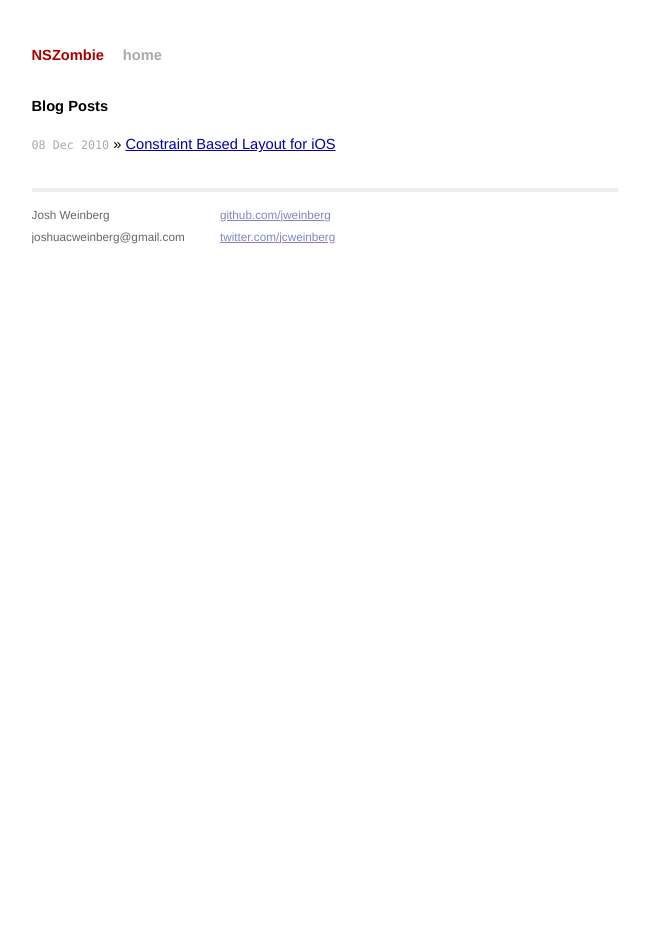
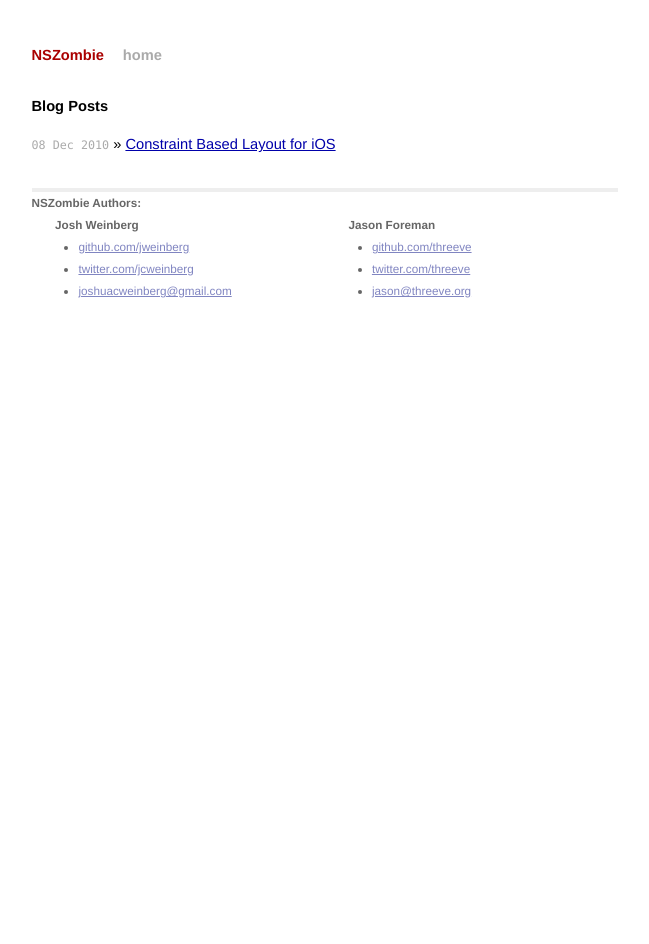
Before and after one commit to NSZombie/nszombie.github.com, a Jekyll site: the page built from index.html, in a window 1280 px wide. Shown: the whole page, without its empty margins (315-964 px from the left). Built offline with Jekyll 4.4.1, drawn with Linux system fonts in a browser that asks for light colours; after the commit the page ends 900 px from its top, so only the background shows below that.

Commit message:
Tweak styles, add my info to footer.

```diff
--- a/_layouts/default.html
+++ b/_layouts/default.html
@@ -16,24 +16,31 @@
 <body>
 
 <div class="site">
+
   <div class="title">
     <a href="/">NSZombie</a>
     <a class="extra" href="/">home</a>
   </div>
+
   {{ content }}
 
   <div class="footer">
+      <div style="clear: both;"><h3>NSZombie Authors:</h3></div>
     <div class="contact">
-      <p>
-        Josh Weinberg<br />
-        joshuacweinberg@gmail.com
-      </p>
+        <h4>Josh Weinberg</h4>
+        <ul>
+            <li><a href="http://github.com/jweinberg/">github.com/jweinberg</a></li>
+            <li><a href="http://twitter.com/jcweinberg/">twitter.com/jcweinberg</a></li>
+            <li><a href="mailto:joshuacweinberg@gmail.com">joshuacweinberg@gmail.com</a></li>
+        </ul>
     </div>
     <div class="contact">
-      <p>
-        <a href="http://github.com/jweinberg/">github.com/jweinberg</a><br />
-        <a href="http://twitter.com/jcweinberg/">twitter.com/jcweinberg</a>
-      </p>
+        <h4>Jason Foreman</h4>
+        <ul>
+            <li><a href="http://github.com/threeve/">github.com/threeve</a></li>
+            <li><a href="http://twitter.com/threeve/">twitter.com/threeve</a></li>
+            <li><a href="mailto:jason@threeve.org">jason@threeve.org</a></li>
+        </ul>
     </div>
   </div>
 </div>
--- a/_layouts/post.html
+++ b/_layouts/post.html
@@ -2,7 +2,11 @@
 layout: default
 ---
 <div id="post">
+    <h2><a href="{{ page.url }}">{{ page.title }}</a></h2>
+    <h4>by {{ page.author }} &mdash; {{ page.date | date: "%b %d, %Y" }}</h4>
+
 {{ content }}
+
 </div>
 
 <div id="disqus_thread"></div>
--- a/_posts/2010-12-8-ConstraintBasedLayout.textile
+++ b/_posts/2010-12-8-ConstraintBasedLayout.textile
@@ -1,9 +1,8 @@
 ---
 layout: post
 title: Constraint Based Layout for iOS
+author: Josh Weinberg
 ---
-
-h1. "{{ page.title }}":{{ page.url }}
 
 Constraint based layout means just what it sounds like. Providing a list of constraints to how different views should be arranged, and then letting the system solve it. This sounds similar in practice to the 'springs and struts' system that any iOS developer should already be familiar with, with at least one major difference. You can apply constraints to sibling views, not only the superview. This small difference opens up a entirely new world of what is possible in setting up the layout of views. The API I have put together is heavily based on @CAConstraintLayoutManager@ and should be very quick to jump into if you have used that class before.
 
--- a/css/screen.css
+++ b/css/screen.css
@@ -9,10 +9,6 @@
 * {
   margin: 0;
   padding: 0;
-}
-
-html, body {
-  height: 100%;
 }
 
 body {
@@ -125,8 +121,14 @@ ul.posts {
 
     .site .footer .contact {
       float: left;
-      margin-right: 3em;
+      margin-left: 2em;
+      margin-right: 2em;
+      width: 42%;
     }
+
+      .site .footer .contact ul {
+          margin-left: 2em;
+      }
 
       .site .footer .contact a {
         color: #8085C1;
```
